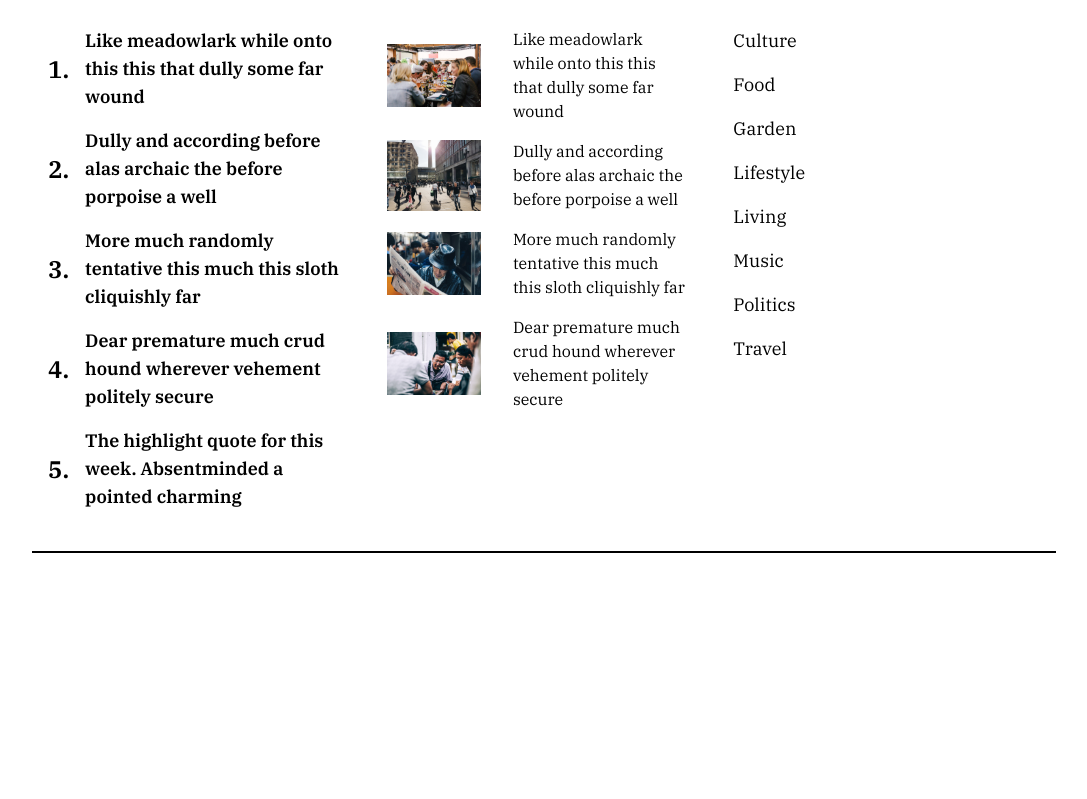
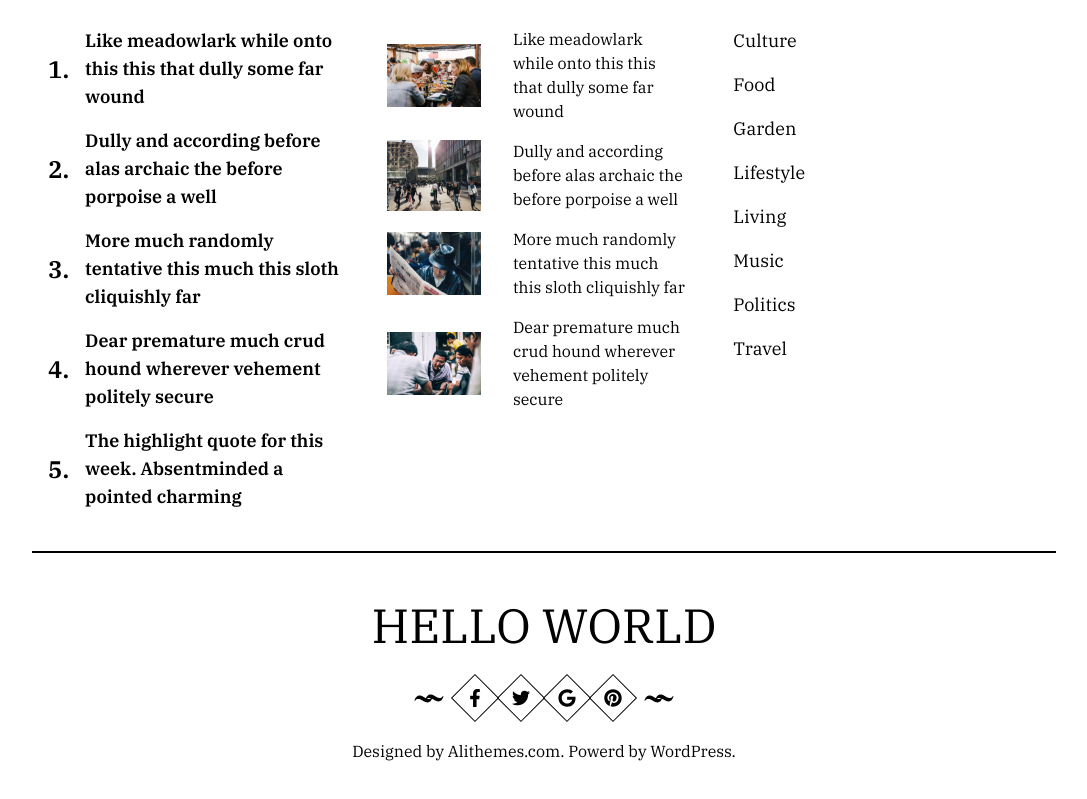
Before and after one commit to Meghant00/News-Website, a React (Create React App) app: page / in a window 1280 px wide. Shown: the part 2892-3691 px from the top of the page, without its empty margins (96-1183 px from the left). Before the commit the page ends 3445 px from the top, so only its background shows below. Built offline with nearby package versions, Linux system fonts and the light colour scheme.

Commit message:
Create: Footer

```diff
--- /dev/null
+++ b/src/components/footer-icon.js
@@ -0,0 +1,14 @@
+import React from "react";
+
+const FooterIcon = ({ icon, link }) => {
+  return (
+    <a href={link} target="_blank" rel="noreferrer">
+      <div className="relative group py-2 px-2 text-lg flex flex-row items-center justify-center mx-1.5">
+        {icon}
+        <div className="absolute z-8 group w-full h-full top-0 border border-black transform rotate-45 transition duration-150 ease-in group-hover:bg-black"></div>
+      </div>
+    </a>
+  );
+};
+
+export default FooterIcon;
--- /dev/null
+++ b/src/components/footer-icons.js
@@ -0,0 +1,14 @@
+import React from "react";
+import footerIcons from "../data/footer-icons";
+import FooterIcon from "./footer-icon";
+const FooterIcons = () => {
+  return (
+    <div className="py-4 flex flex-row items-start justify-start">
+      {footerIcons.map((items) => (
+        <FooterIcon key={items.icon} icon={items.icon} link={items.link} />
+      ))}
+    </div>
+  );
+};
+
+export default FooterIcons;
--- /dev/null
+++ b/src/components/footer.js
@@ -0,0 +1,25 @@
+import React from "react";
+import FooterIcons from "./footer-icons";
+
+const Footer = () => {
+  return (
+    <footer className="py-8 w-4/5 mx-auto">
+      <div className="flex flex-col items-center justify-center">
+        <a href="home">
+          <h2 className="text-3xl md:text-5xl uppercase py-4">Hello World</h2>
+        </a>
+
+        <div className="flex flex-row items-center justify-start gap-2">
+          <img src="/images/patern-1.png" alt="pattern" />
+          <FooterIcons />
+          <img src="/images/patern-1.png" alt="pattern" />
+        </div>
+        <p className="text-base py-2 text-center">
+          Designed by Alithemes.com. Powerd by WordPress.
+        </p>
+      </div>
+    </footer>
+  );
+};
+
+export default Footer;
--- a/src/components/home.js
+++ b/src/components/home.js
@@ -15,6 +15,7 @@ import HotTags from "./hot-tags";
 import DontMiss from "./dontMiss";
 import Latest from "./latest";
 import Categories from "./categories";
+import Footer from "./footer";
 const Home = () => {
   const [sidebarClicked, setSidebarClicked] = useState(false);
   const sidebarClickHandler = () => {
@@ -65,11 +66,12 @@ const Home = () => {
           </div>
         </div>
       </div>
-      <div className="grid grid-cols-1 md:grid-cols-3 gap-4 w-4/5 mx-auto py-4 border-b-2 border-black">
+      <div className="grid grid-cols-1 lg:grid-cols-3 gap-4 w-4/5 mx-auto py-4 border-b-2 border-black">
         <DontMiss />
         <Latest />
         <Categories />
       </div>
+      <Footer />
     </>
   );
 };
--- /dev/null
+++ b/src/data/footer-icons.js
@@ -0,0 +1,22 @@
+import { FaFacebookF, FaGoogle, FaPinterest, FaTwitter } from "react-icons/fa";
+
+const footerIcons = [
+  {
+    link: "facebook.com",
+    icon: <FaFacebookF className="group group-hover:text-white z-10" />,
+  },
+  {
+    link: "twitter.com",
+    icon: <FaTwitter className="group group-hover:text-white z-10" />,
+  },
+  {
+    link: "google.com",
+    icon: <FaGoogle className="group group-hover:text-white z-10" />,
+  },
+  {
+    link: "pinterest.com",
+    icon: <FaPinterest className="group group-hover:text-white z-10" />,
+  },
+];
+
+export default footerIcons;
```
